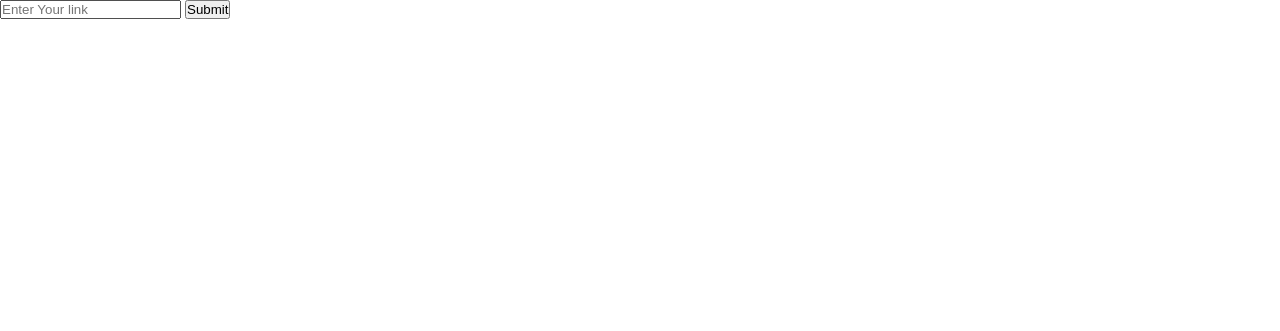
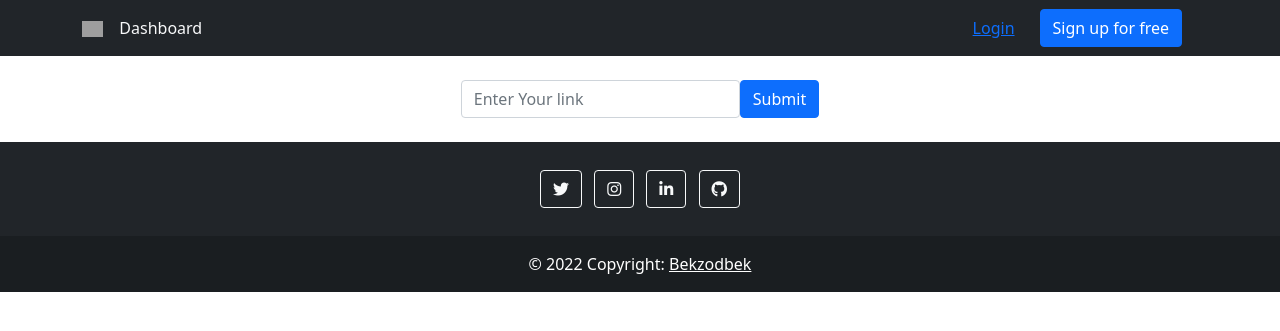
Before and after one commit to Single-Dev/URLshortner, a Django app: page / in a window 1280 px wide. Shown: the top 331 px of the page. Run offline with Django 4.2, Linux system fonts and the light colour scheme; some libraries are stand-ins or nearby versions; grey boxes are pictures that could not be loaded.

Commit message:
update templates

```diff
--- a/templates/base.html
+++ b/templates/base.html
@@ -7,13 +7,15 @@
     <meta name="viewport" content="width=device-width, initial-scale=1.0">
     <title>Document</title>
     <link rel="stylesheet" href="{% static 'css/style.css' %}">
-    <!-- <link href="https://cdn.jsdelivr.net/npm/bootstrap@5.0.2/dist/css/bootstrap.min.css" rel="stylesheet" integrity="sha384-EVSTQN3/azprG1Anm3QDgpJLIm9Nao0Yz1ztcQTwFspd3yD65VohhpuuCOmLASjC" crossorigin="anonymous"> -->
+    <link href="https://cdn.jsdelivr.net/npm/bootstrap@5.0.2/dist/css/bootstrap.min.css" rel="stylesheet" integrity="sha384-EVSTQN3/azprG1Anm3QDgpJLIm9Nao0Yz1ztcQTwFspd3yD65VohhpuuCOmLASjC" crossorigin="anonymous">
+    <link rel="stylesheet" href="https://cdnjs.cloudflare.com/ajax/libs/font-awesome/6.2.0/css/all.min.css" integrity="sha512-xh6O/CkQoPOWDdYTDqeRdPCVd1SpvCA9XXcUnZS2FmJNp1coAFzvtCN9BmamE+4aHK8yyUHUSCcJHgXloTyT2A==" crossorigin="anonymous" referrerpolicy="no-referrer" />
 </head>
 <body>
-
+    {% include 'includes/nav.html' %}
     {% block content %}
 
     {% endblock content %}
+    {% include 'includes/footer.html' %}
 
     <script src="{% static 'js/generator.js' %}"></script>
 </body>
--- /dev/null
+++ b/templates/includes/footer.html
@@ -0,0 +1,29 @@
+<footer class="bg-dark text-center text-white">
+    <!-- Grid container -->
+    <div class="container p-4 pb-0">
+        <!-- Section: Social media -->
+        <section class="mb-4">
+            <a class="btn btn-outline-light btn-floating m-1" target="_blank" href="https://twitter.com/webdev06" role="button"><i class="fab fa-twitter"></i></a>
+
+            <!-- Instagram -->
+            <a class="btn btn-outline-light btn-floating m-1" target="_blank" href="https://instagram.com/aristocratdev_" role="button"><i
+                    class="fab fa-instagram"></i></a>
+
+            <!-- Linkedin -->
+            <a class="btn btn-outline-light btn-floating m-1" target="_blank" href="https://www.linkedin.com/in/bekzodbek-tursunboyev-17973724b/" role="button"><i
+                    class="fab fa-linkedin-in"></i></a>
+
+            <!-- Github -->
+            <a class="btn btn-outline-light btn-floating m-1" target="_blank" href="https://github.com/bekzodbek2006" role="button"><i class="fab fa-github"></i></a>
+        </section>
+        <!-- Section: Social media -->
+    </div>
+    <!-- Grid container -->
+
+    <!-- Copyright -->
+    <div class="text-center p-3" style="background-color: rgba(0, 0, 0, 0.2);">
+        © 2022 Copyright:
+        <a class="text-white" href="https://github.com/bekzodbek2006">Bekzodbek</a>
+    </div>
+    <!-- Copyright -->
+</footer>
--- a/templates/includes/form.html
+++ b/templates/includes/form.html
@@ -2,34 +2,33 @@
   {% csrf_token %}
   {% load widget_tweaks %}
   {% if form.errors %}
-              <div class="alert alert-danger alert-dismissible" role="alert">
+  <div class="alert alert-danger alert-dismissible d-flex" style="justify-content: space-around;" role="alert">
     <div id="form_errors">
       {% for key, value in form.errors.items %}
       <strong>{{ value }}</strong>
       {% endfor %}
     </div>
-                <button
-                  type="button"
-                  class="close"
-                  data-dismiss="alert"
-                  aria-label="Close"
-                >
+    <button type="button" class="fa fa-solid-close btn btn-danger" data-dismiss="alert" aria-label="Close">
       <span aria-hidden="true">&times;</span>
     </button>
   </div>
   {% endif %}
-    {% render_field form.url type="text" id="url" placeholder="Enter Your link" %}
-    {% render_field form.slug type="hidden" id="short_link" placeholder="Custome Shor link"%}
+  <div class="d-flex container mt-4 mb-4" style="justify-content: center;">
+    {% render_field form.url type="text" class="form-control w-25" id="url" placeholder="Enter Your link" %}
+    {% render_field form.slug type="hidden" class="form-control w-25" id="short_link" placeholder="Custome Shor link"%}
     {% if request.user.is_authenticated %}
-    <button type="button" id="edit_btn">Custum Short Link</button>
+    <button type="button" class="btn btn-success" id="edit_btn">Custum Short Link</button>
     {% endif %}
-    <button type="submit" class="btn btn-info" id="btn">Submit</button>
+    <button type="submit" class="btn btn-primary" id="btn">Submit</button>
+  </div>
 </form>
 
 {% if messages %}
-<ul class="messages">
+<ul class="alert alert-success alert-dismissible d-flex" style="justify-content: center;" role="alert">
   {% for message in messages %}
-    <li{% if message.tags %} class="{{ message.tags }}"{% endif %} id="short_link_copy">{{ message }}</li>
+  <li class="text-dark">link</li>
+  <li {% if message.tags %} class="{{ message.tags }} text-dark" {% endif %} id="short_link_copy">{{ message }}</li>
     {% endfor %}
+
 </ul>
 {% endif %}
--- /dev/null
+++ b/templates/includes/nav.html
@@ -0,0 +1,41 @@
+<!-- Navbar -->
+<nav class="navbar navbar-expand-lg navbar-light bg-dark">
+    <!-- Container wrapper -->
+    <div class="container">
+      <!-- Navbar brand -->
+      <a class="navbar-brand me-2" href="https://mdbgo.com/">
+        <img src="https://mdbcdn.b-cdn.net/img/logo/mdb-transaprent-noshadows.webp" height="16" alt="MDB Logo"
+          loading="lazy" style="margin-top: -1px;" />
+      </a>
+
+      <!-- Toggle button -->
+      <button class="navbar-toggler" type="button" data-mdb-toggle="collapse" data-mdb-target="#navbarButtonsExample"
+        aria-controls="navbarButtonsExample" aria-expanded="false" aria-label="Toggle navigation">
+        <i class="fas fa-bars"></i>
+      </button>
+
+      <!-- Collapsible wrapper -->
+      <div class="collapse navbar-collapse" id="navbarButtonsExample">
+        <!-- Left links -->
+        <ul class="navbar-nav me-auto mb-2 mb-lg-0">
+          <li class="nav-item">
+            <a class="nav-link text-light" href="#">Dashboard</a>
+          </li>
+        </ul>
+        <!-- Left links -->
+
+        <div class="d-flex align-items-center">
+          <button type="button" class="btn btn-link px-3 me-2">
+            Login
+          </button>
+          <button type="button" class="btn btn-primary me-3">
+            Sign up for free
+          </button>
+
+        </div>
+      </div>
+      <!-- Collapsible wrapper -->
+    </div>
+    <!-- Container wrapper -->
+  </nav>
+  <!-- Navbar -->
```
Also changed, not shown: db.sqlite3, static/css/style.css (line endings or trailing spaces). Lines whose indentation alone changed are shown as unchanged.
